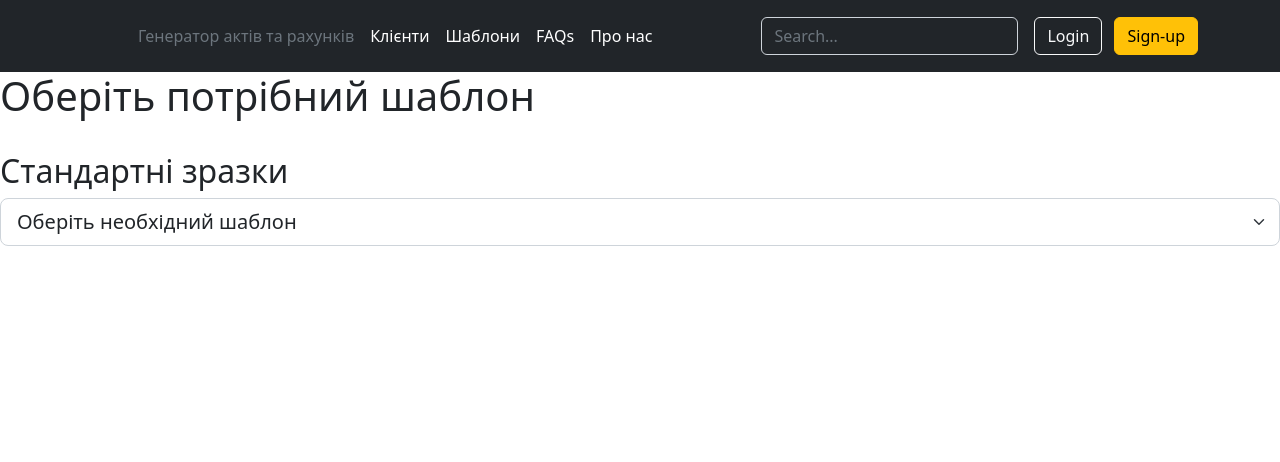
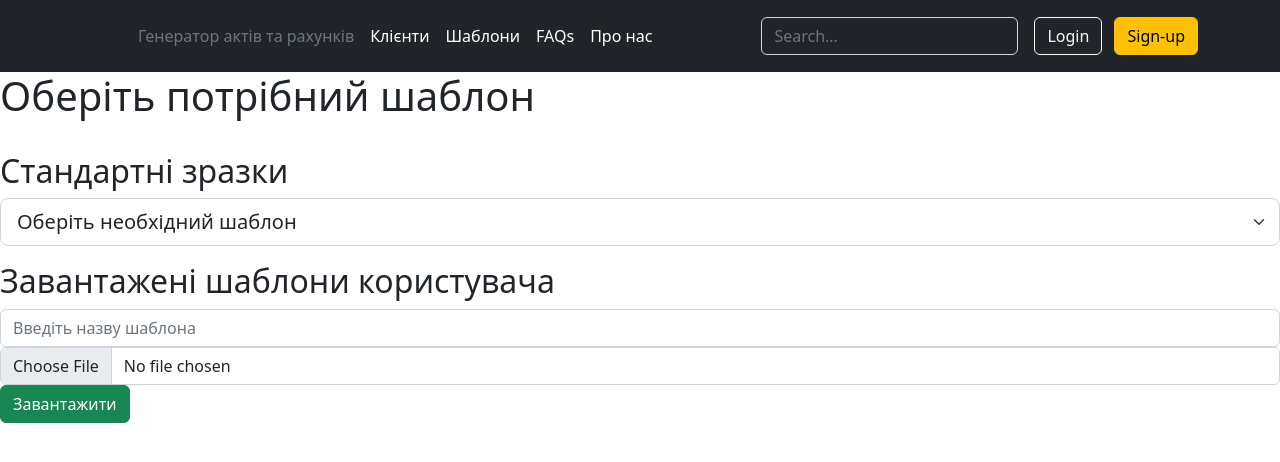
Before and after one commit to RailwaymanUZ/check_client, a Flask app: page /user_templates in a window 1280 px wide. Shown: the top 462 px of the page. Run offline with Flask 3, Linux system fonts and the light colour scheme.

Commit message:
Done uploud file

```diff
--- a/app.py
+++ b/app.py
@@ -1,7 +1,7 @@
 from flask import Flask, render_template, url_for, request, redirect
 from flask_sqlalchemy import SQLAlchemy
 from db import value_to_db
-from functions import make_doc, doc_to_pdf
+from functions import make_doc, doc_to_pdf, doc_to_pdf_new
 
 
 app = Flask(__name__)
@@ -130,6 +130,13 @@ def user_templates():
         '''
         return render_template('user_templates.html', client=client)
 
+@app.route('/upload', methods=['POST', 'GET'])
+def upload():
+    name_new_file = request.form['name_new_file']
+    file = request.files['new_file']
+    file.save(f'static/docs_template/{name_new_file}.docx')
+    doc_to_pdf_new(name_new_file)
+    return redirect('/user_templates')
 
 if __name__ == '__main__':
     app.run(debug=True)
--- a/functions.py
+++ b/functions.py
@@ -3,6 +3,7 @@ from docx2pdf import convert
 from datetime import datetime
 from num2words import num2words
 import pythoncom
+import pathlib
 
 def replace_text(doc, old_text, new_text):#функция заменяющая текст в файле
     for paragraph in doc.paragraphs:
@@ -43,6 +44,20 @@ def doc_to_pdf():
     pythoncom.CoInitialize()
     convert("static/docs_template/chenge.docx", "static/chenge.pdf")
 
+def doc_to_pdf_new(name):
+    pythoncom.CoInitialize()
+    convert(f"static/docs_template/{name}.docx", f"static/{name}.pdf")
+
+def all_files(): #просматриваем все файлы в директории
+    files =[]
+    currentDirectory = pathlib.Path('./static/docs_template')
+    for currentFile in currentDirectory.iterdir():
+        files.append(currentFile.name)
+    return files
+
+
+
+
 
 '''
 gen_name = 'ТОВ "МАМОНТ-АГРО"'
--- a/templates/user_templates.html
+++ b/templates/user_templates.html
@@ -64,6 +64,13 @@
       </div>
 </div>
 
+<h2>Завантажені шаблони користувача</h2>
+<form method="POST", enctype="multipart/form-data" class="input_group" action="{{ url_for('upload') }}">
+    <input class="form-control" name="name_new_file" placeholder="Введіть назву шаблона">
+    <input class="form-control" type="file" name="new_file" >
+    <input type="submit" class="btn btn-success" value="Завантажити">
+</form>
+
 <script>
 const fruitSelect = document.getElementById('user_templates');
 const fruitInfos = document.getElementsByClassName('docs');
```
